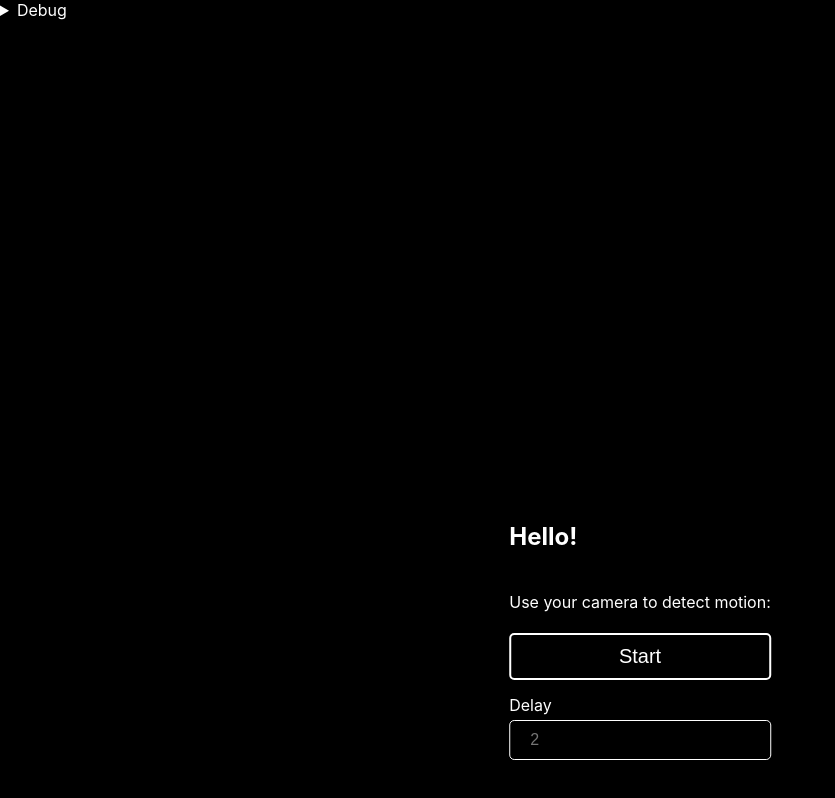
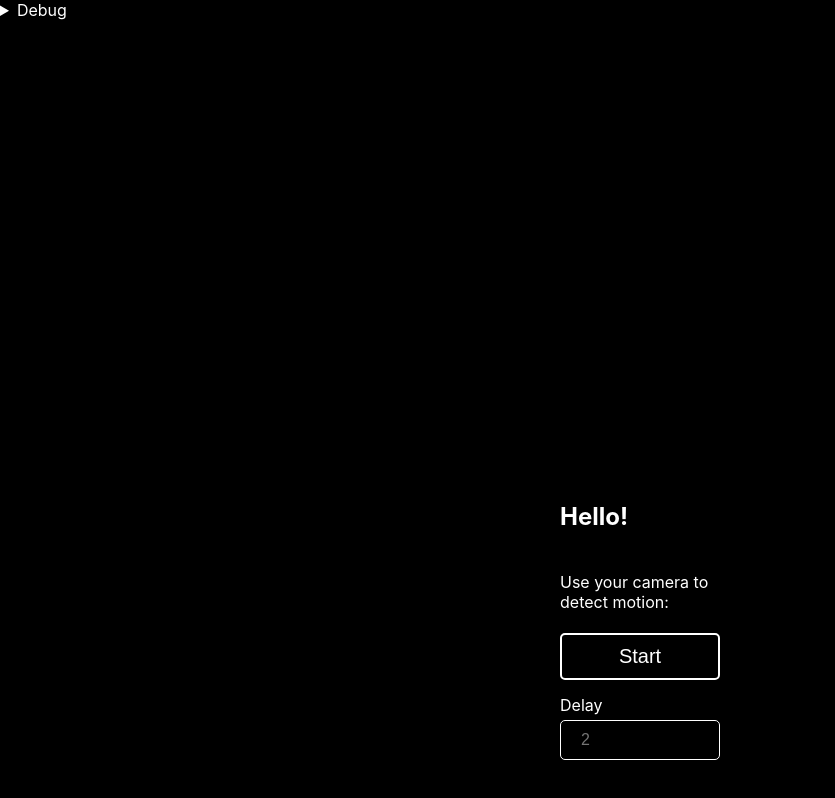
Before and after one commit to citelao/motion-viewer, a React (Create React App) app: page / in a window 1280 px wide. Shown: the whole page, without its empty margins (0-835 px from the left). Built offline with nearby package versions, Linux system fonts and the light colour scheme.

Commit message:
someewhat pretty

```diff
--- a/src/App.css
+++ b/src/App.css
@@ -22,6 +22,8 @@ body {
   display: flex;
   flex-direction: column;
   gap: 5px;
+
+  max-width: 10rem;
 }
 
 .startButton {
--- a/src/App.tsx
+++ b/src/App.tsx
@@ -93,8 +93,12 @@ function App() {
       <canvas ref={finalCanvasRef} className="mainCanvas" width={500} height={500} />
 
       <section className="controls">
-        <h1>Hello!</h1>
-        <p>Use your camera to detect motion:</p>
+        {(!hasStarted) &&
+        <>
+          <h1>Hello!</h1>
+          <p>Use your camera to detect motion:</p>
+        </>
+        }
         <button className="startButton" onClick={onStart}>{hasStarted ? "Started" : "Start"}</button>
 
         <label htmlFor="delay">Delay</label>
```
